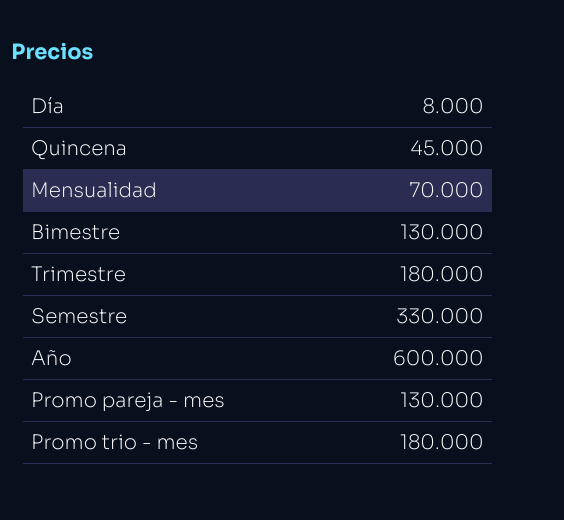
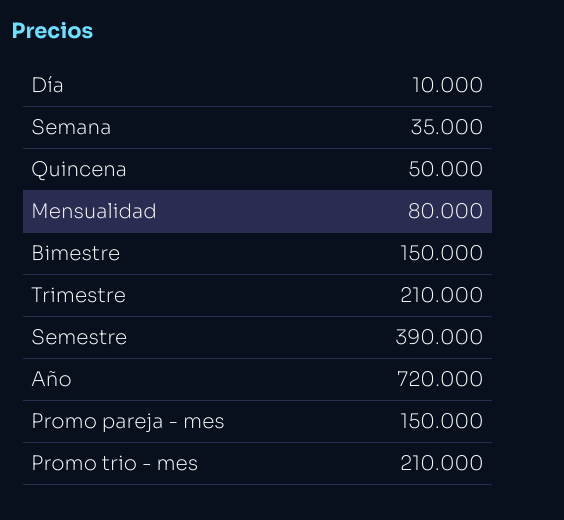
Before and after one commit to evolx-gym/evolx-gym.github.io, a plain HTML site: page index.html in a window 1280 px wide. Shown: the part 440-960 px from the top of the page, 716-1280 px from the left. Drawn offline with Linux system fonts and the light colour scheme.

Commit message:
Pricing update2026.html

```diff
--- a/index.html
+++ b/index.html
@@ -73,39 +73,43 @@
                     <table class="leftmargin5">
                         <tr>
                             <td>Día</td>
-                            <td>8.000</td>
+                            <td>10.000</td>
+                        </tr>
+                        <tr>
+                            <td>Semana</td>
+                            <td>35.000</td>
                         </tr>
                         <tr>
                             <td>Quincena</td>
-                            <td>45.000</td>
+                            <td>50.000</td>
                         </tr>
                         <tr class="highlight">
                             <td>Mensualidad</td>
-                            <td>70.000</td>
+                            <td>80.000</td>
                         </tr>
                         <tr>
                             <td>Bimestre</td>
-                            <td>130.000</td>
+                            <td>150.000</td>
                         </tr>
                         <tr>
                             <td>Trimestre</td>
-                            <td>180.000</td>
+                            <td>210.000</td>
                         </tr>
                         <tr>
                             <td>Semestre</td>
-                            <td>330.000</td>
+                            <td>390.000</td>
                         </tr>
                         <tr>
                             <td>Año</td>
-                            <td>600.000</td>
+                            <td>720.000</td>
                         </tr>
                         <tr>
                             <td>Promo pareja - mes</td>
-                            <td>130.000</td>
+                            <td>150.000</td>
                         </tr>
                         <tr>
                             <td>Promo trio - mes</td>
-                            <td>180.000</td>
+                            <td>210.000</td>
                         </tr>
                     </table>
                 </section>
```
